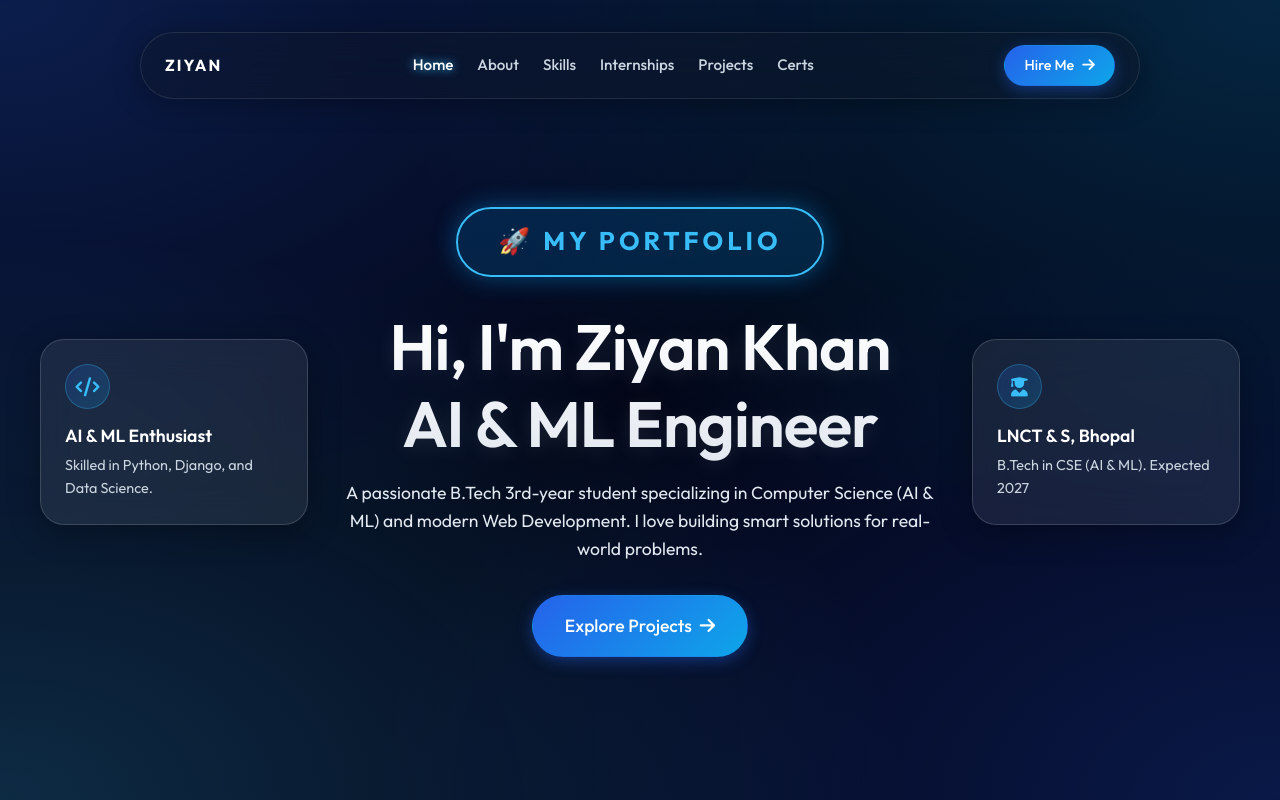
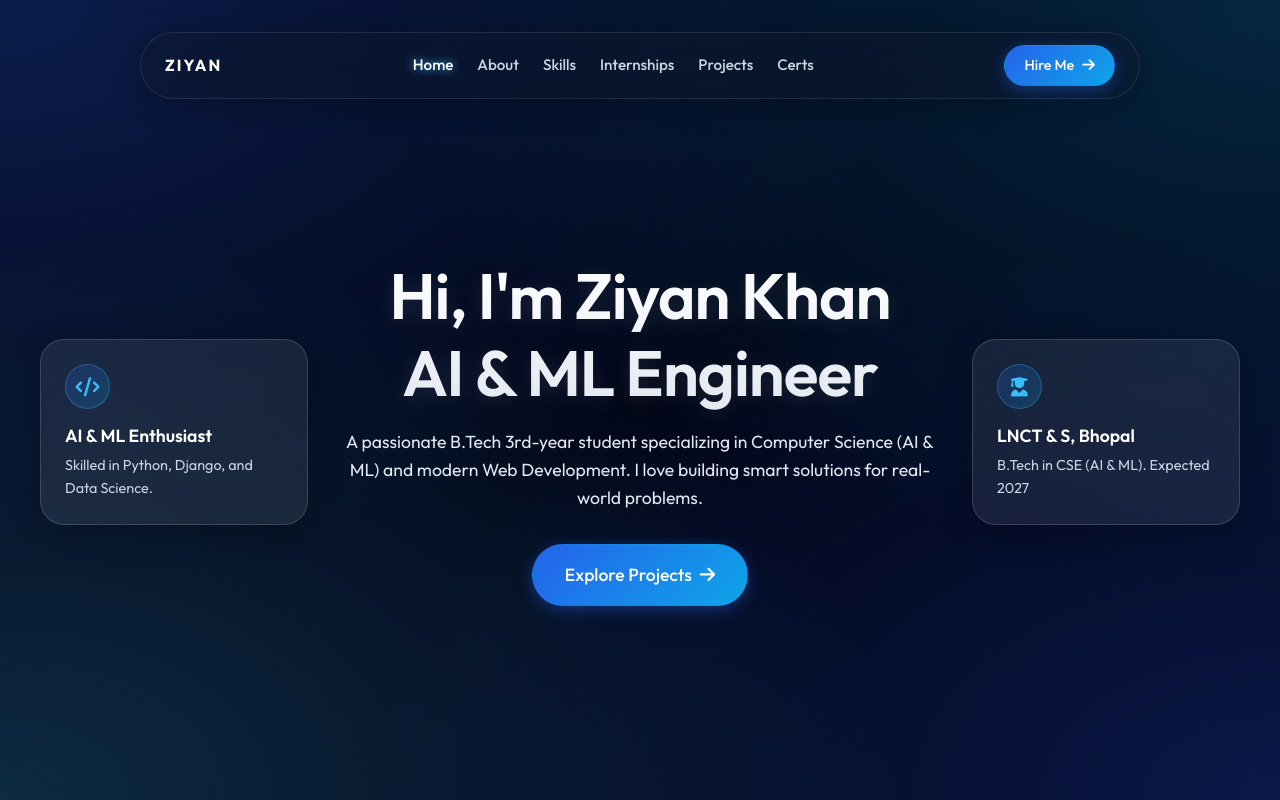
Before and after one commit to ziyankhan-coder/portfoliyo, a plain HTML site: page index.html in a window 1280 px wide. Shown: the top 800 px of the page. Drawn offline with Linux system fonts and the light colour scheme.

Commit message:
Reverted portfolio badge entirely

```diff
--- a/index.html
+++ b/index.html
@@ -36,7 +36,6 @@
                 </div>
 
                 <div class="center-focus">
-                    <div style="display: inline-block; padding: 0.8rem 2.5rem; background: rgba(0, 163, 255, 0.15); border: 2px solid var(--accent-color); border-radius: 50px; color: var(--accent-color); font-weight: 800; font-size: 1.6rem; margin-bottom: 2rem; letter-spacing: 4px; text-transform: uppercase; box-shadow: 0 0 25px rgba(0, 163, 255, 0.4);">🚀 MY PORTFOLIO</div>
                     <h1>Hi, I'm Ziyan Khan<br><span style="color: var(--accent-color);">AI & ML Engineer</span></h1>
                     <p class="subtitle">A passionate B.Tech 3rd-year student specializing in Computer Science (AI & ML) and modern Web Development. I love building smart solutions for real-world problems.</p>
                     <a href="#projects" class="btn-primary large">Explore Projects <i class="fa-solid fa-arrow-right"></i></a>
```
